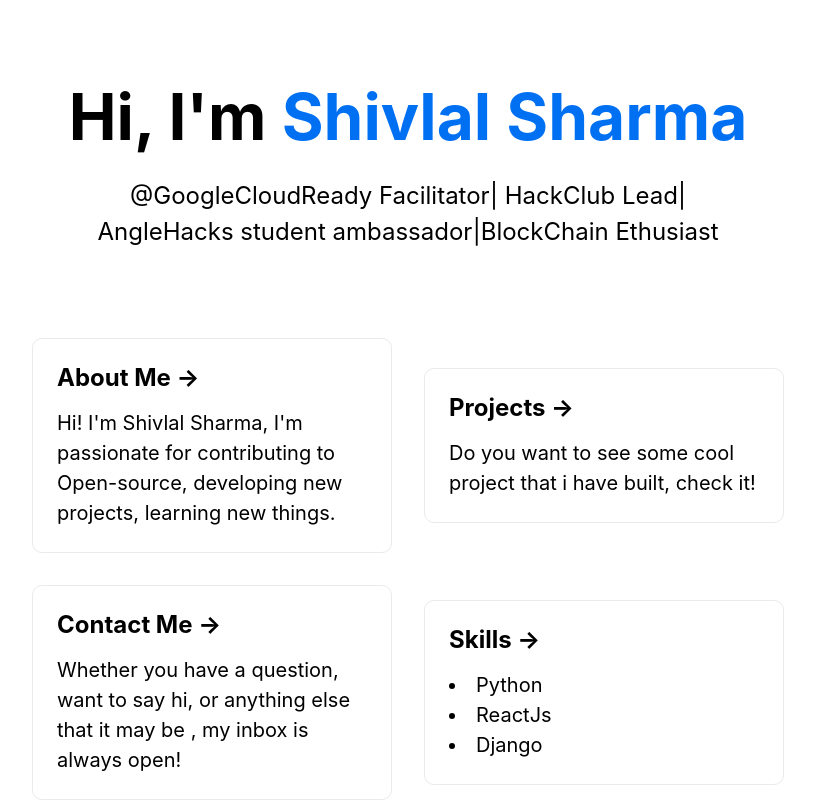
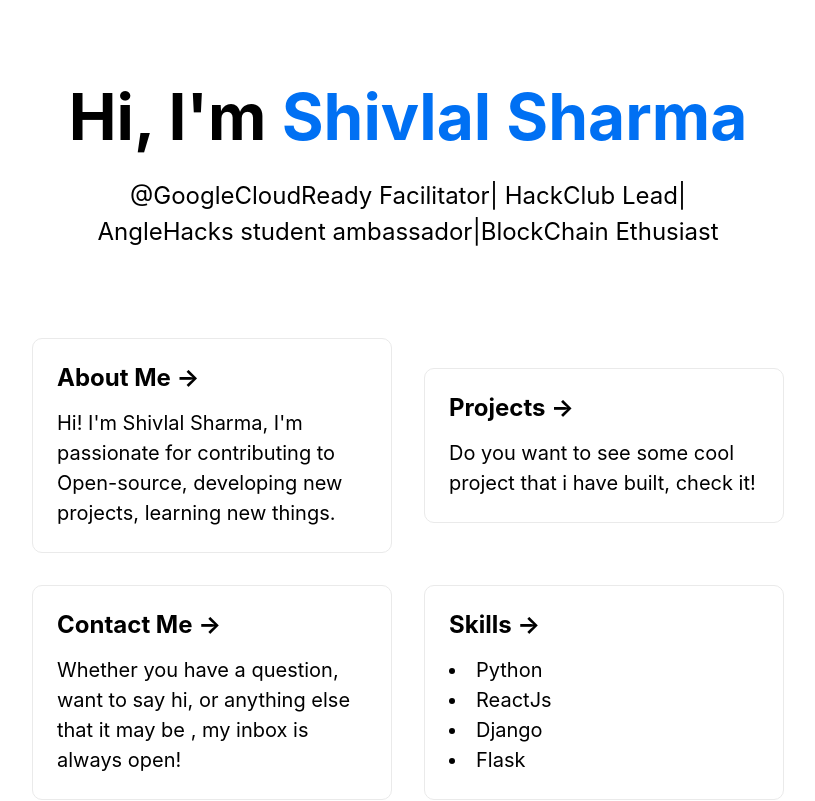
Before and after one commit to sshiv5768/Portfoliyo, a Next.js app: page / in a window 1280 px wide. Shown: the top 801 px of the page, without its empty margins (232-1047 px from the left). Built offline with nearby package versions, Linux system fonts and the light colour scheme.

Commit message:
Changed commit

```diff
--- a/pages/index.js
+++ b/pages/index.js
@@ -54,6 +54,7 @@ export default function Home() {
               <li>Python</li>
               <li>ReactJs</li>
               <li>Django</li>
+              <li>Flask</li>
             </p>
           </a>
         </div>
```
